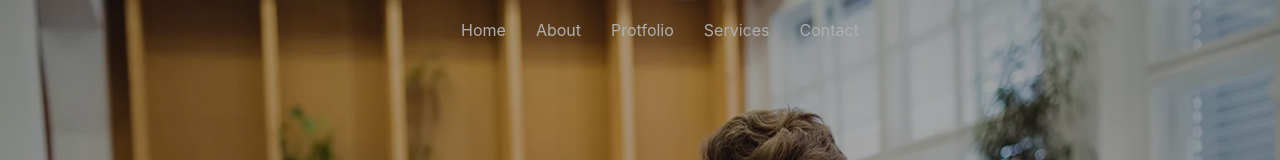
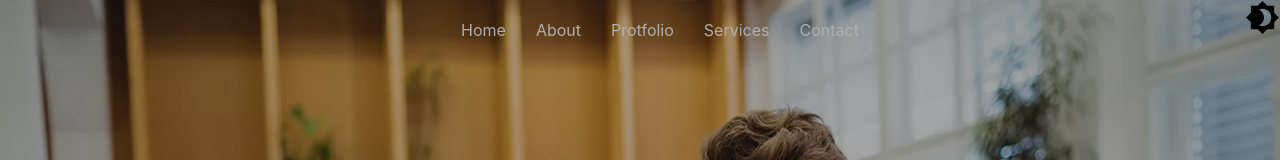
Before and after one commit to TheDa21crj/Portfolio, a React (Create React App) app: page / in a window 1280 px wide. Shown: the top 160 px of the page. Built offline with nearby package versions, Linux system fonts and the light colour scheme.

Commit message:
dark and light toggle btn added

```diff
--- a/src/Components/CSS/Nav.module.css
+++ b/src/Components/CSS/Nav.module.css
@@ -50,6 +50,12 @@
     display: none;
 }
 
+.darkmodeBtn {
+    position: fixed;
+    top: 0px;
+    right: 0px;
+}
+
 @media only screen and (max-width: 800px) {
     .mDiv {
         justify-content: end;
--- a/src/Components/Nav.js
+++ b/src/Components/Nav.js
@@ -5,10 +5,13 @@ import NavCss from "./CSS/Nav.module.css";
 import "./CSS/Nav.css";
 import "./CSS/NavRes.css";
 import { gsap } from "gsap";
+import Brightness7Icon from "@material-ui/icons/Brightness7";
+import Brightness4Icon from "@material-ui/icons/Brightness4";
 
 export default function Nav() {
   const [show, setShow] = useState(true);
   const [nav, setnav] = useState(false);
+  const [showDark, setDark] = useState(false);
 
   useEffect(() => {
     gsap.to(".h1Wel1", { y: "0%", duration: 1, stagger: 0.25 });
@@ -57,6 +60,13 @@ export default function Nav() {
           </Link>
         </li>
       </ul>
+      <div className={NavCss.darkmodeBtn}>
+        {showDark ? (
+          <Brightness7Icon fontSize="large" />
+        ) : (
+          <Brightness4Icon fontSize="large" />
+        )}
+      </div>
       <div className={NavCss.burger} onClick={() => setShow(!show)}>
         <div> </div> <div> </div> <div> </div>
       </div>
```
Also changed, not shown: src/img/darkmode.png (added), src/img/lightmode.png (added).
